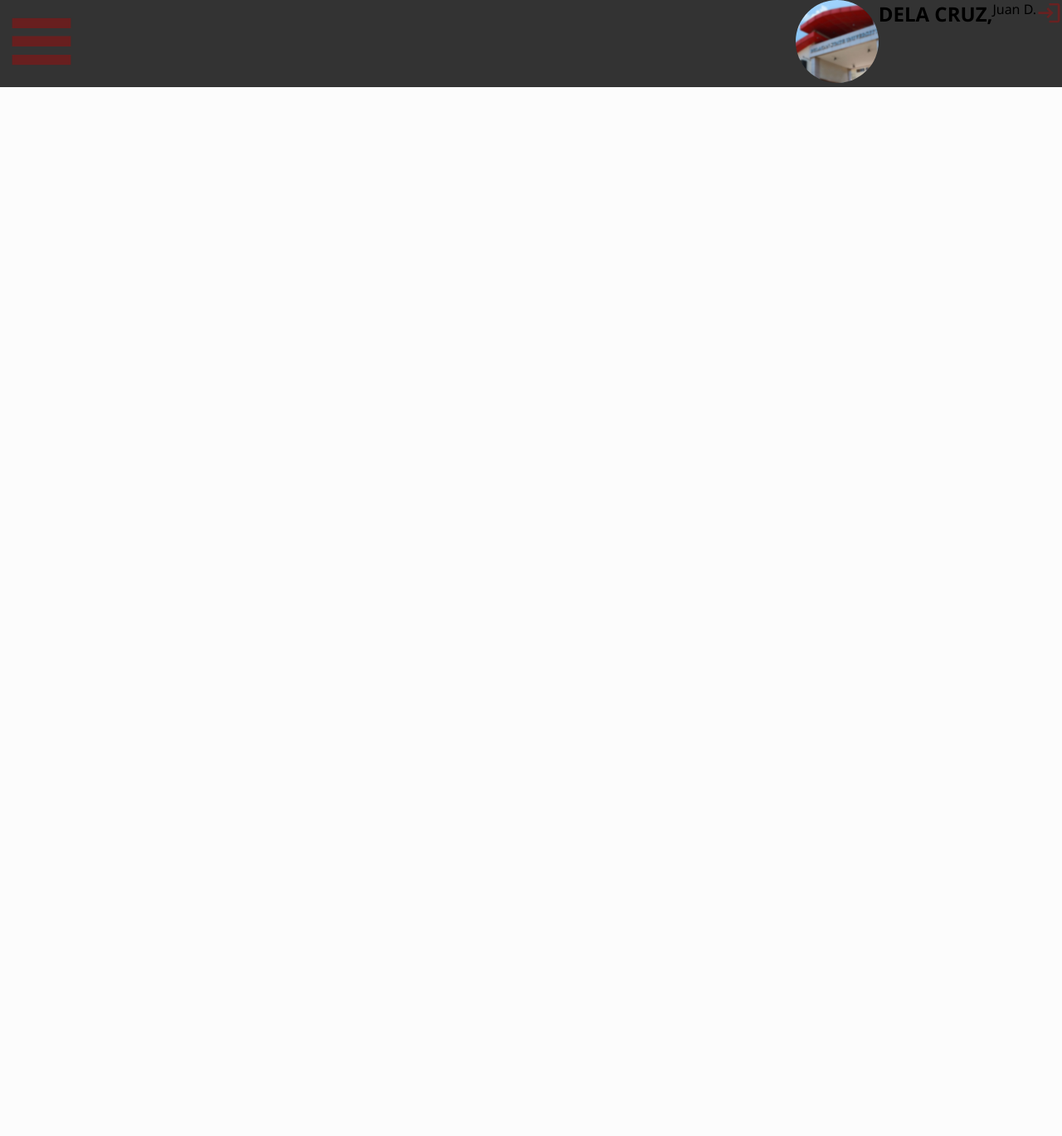
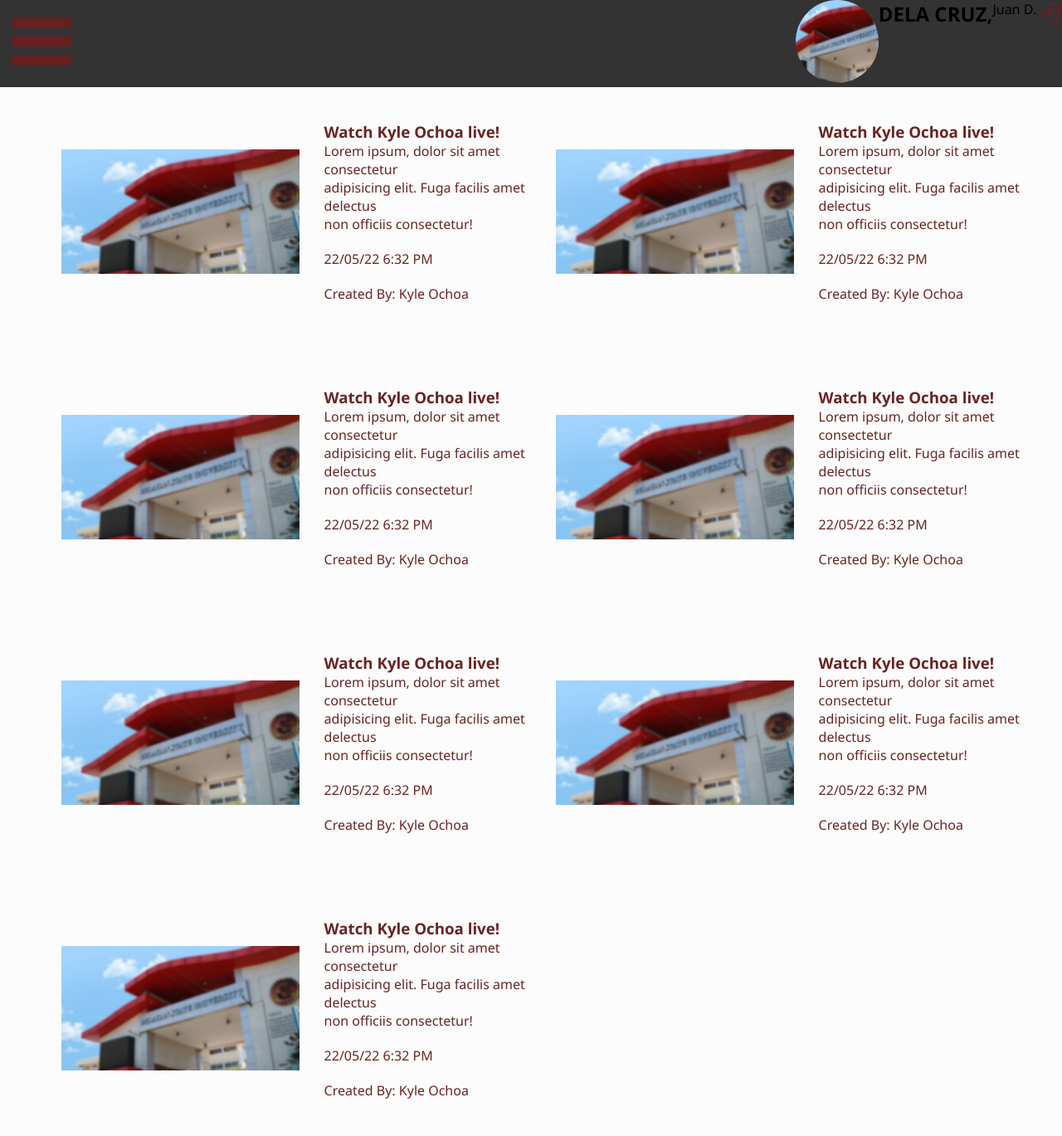
Before and after one commit to Ladsyf/BulSU-Online-Voting-System, a PHP site: page / in a window 1280 px wide. Shown: the whole page at 83% size. Before the commit the page ends 105 px from the top, so only its background shows below. Run offline with PHP 8.4, Linux system fonts and the light colour scheme.

Commit message:
main page

```diff
--- /dev/null
+++ b/css/index.css
@@ -0,0 +1,40 @@
+.feedContainer {
+
+    display: grid;
+    height: 150vh;
+    grid-template-columns: 50% 50%;
+    grid-auto-rows: 25%;
+    margin: 0 5% 5% 5%;
+    grid-gap: 20px;
+}
+.feed-item {
+    display: flex;
+    width: 100%;
+    height: 100%;
+
+}
+.feed-description {
+    margin-left: 20px;
+    display: inline-block;
+    color: #6a2323;;
+    align-self: center;
+}
+.feed-description h3, .feed-description p {
+    margin: 0;
+}
+.image {
+    float: left;
+    width: 50%;
+    height: 50%;
+    margin: 10px;
+    align-self: center;
+}
+.date-time {
+    display: inline-block;
+}
+.created-by {
+    display: inline-block;
+}
+.date-time, .created-by {
+    padding-top: 20px;
+}
--- a/css/profile.css
+++ b/css/profile.css
@@ -12,7 +12,7 @@
 }
 .change-password-container, .change-email-container {
     background-color: white;
-    margin: auto;
+    margin: 50px auto;
     text-align: center;
     width: 500px;
     border-radius: 13px;
--- a/index.php
+++ b/index.php
@@ -11,12 +11,78 @@
     <script src="javascript/jquery-3.6.0.js"></script>
     <script src="javascript/script.js"></script>
     <link rel="stylesheet" href="css/styles.css">
+    <link rel="stylesheet" href="css/index.css">
     <title>Home</title>
 </head>
 <body>
     <?php
         include 'navigationheader.php';
     ?>
+    <section class="feedContainer">
+        <div class="feed-item item-1">
+            <img src="img/bulsu.jpg" class = "image">
+            <div class = "feed-description">
+                <h3>Watch Kyle Ochoa live!</h3>
+                <p>Lorem ipsum, dolor sit amet consectetur<br> adipisicing elit. Fuga facilis amet delectus<br> non officiis consectetur!</p>
+                <p class = "date-time">22/05/22 6:32 PM</p>
+                <p class = "created-by">Created By: Kyle Ochoa</p>
+            </div>
+        </div>
+        <div class="feed-item item-2">
+            <img src="img/bulsu.jpg" class = "image">
+            <div class = "feed-description">
+                    <h3>Watch Kyle Ochoa live!</h3>
+                    <p>Lorem ipsum, dolor sit amet consectetur<br> adipisicing elit. Fuga facilis amet delectus<br> non officiis consectetur!</p>
+                    <p class = "date-time">22/05/22 6:32 PM</p>
+                    <p class = "created-by">Created By: Kyle Ochoa</p>
+            </div>
+        </div>
+        <div class="feed-item item-3">
+            <img src="img/bulsu.jpg" class = "image">
+            <div class = "feed-description">
+                    <h3>Watch Kyle Ochoa live!</h3>
+                    <p>Lorem ipsum, dolor sit amet consectetur<br> adipisicing elit. Fuga facilis amet delectus<br> non officiis consectetur!</p>
+                    <p class = "date-time">22/05/22 6:32 PM</p>
+                    <p class = "created-by">Created By: Kyle Ochoa</p>
+            </div>
+        </div>
+        <div class="feed-item item-4">
+            <img src="img/bulsu.jpg" class = "image">
+            <div class = "feed-description">
+                    <h3>Watch Kyle Ochoa live!</h3>
+                    <p>Lorem ipsum, dolor sit amet consectetur<br> adipisicing elit. Fuga facilis amet delectus<br> non officiis consectetur!</p>
+                    <p class = "date-time">22/05/22 6:32 PM</p>
+                    <p class = "created-by">Created By: Kyle Ochoa</p>
+            </div>
+        </div>
+        <div class="feed-item item-5">
+            <img src="img/bulsu.jpg" class = "image">
+            <div class = "feed-description">
+                    <h3>Watch Kyle Ochoa live!</h3>
+                    <p>Lorem ipsum, dolor sit amet consectetur<br> adipisicing elit. Fuga facilis amet delectus<br> non officiis consectetur!</p>
+                    <p class = "date-time">22/05/22 6:32 PM</p>
+                    <p class = "created-by">Created By: Kyle Ochoa</p>
+            </div>
+        </div>
+        <div class="feed-item item-5">
+            <img src="img/bulsu.jpg" class = "image">
+            <div class = "feed-description">
+                    <h3>Watch Kyle Ochoa live!</h3>
+                    <p>Lorem ipsum, dolor sit amet consectetur<br> adipisicing elit. Fuga facilis amet delectus<br> non officiis consectetur!</p>
+                    <p class = "date-time">22/05/22 6:32 PM</p>
+                    <p class = "created-by">Created By: Kyle Ochoa</p>
+             </div>
+        </div>
+        <div class="feed-item item-5">
+            <img src="img/bulsu.jpg" class = "image">
+            <div class = "feed-description">
+                    <h3>Watch Kyle Ochoa live!</h3>
+                    <p>Lorem ipsum, dolor sit amet consectetur<br> adipisicing elit. Fuga facilis amet delectus<br> non officiis consectetur!</p>
+                    <p class = "date-time">22/05/22 6:32 PM</p>
+                    <p class = "created-by">Created By: Kyle Ochoa</p>
+            </div>
+        </div>
+    </section>
 
 </body>
 </html>
```
Also changed, not shown: profile.php (+4 -6 lines).
